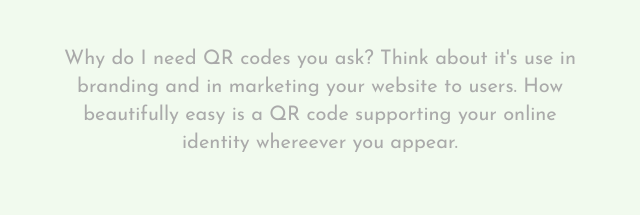
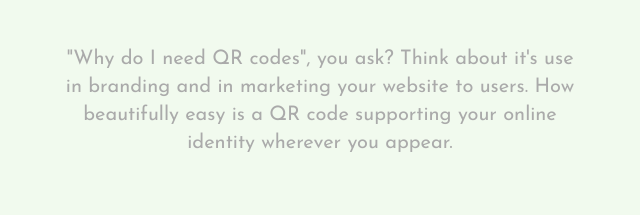
Before and after one commit to Afolabi-bit/qr-image-generator, a website: page index.html in a window 1280 px wide. Shown: the part 435-650 px from the top of the page, 32-672 px from the left. Drawn offline with nearby package versions, Linux system fonts and the light colour scheme.

Commit message:
additions

```diff
--- a/index.html
+++ b/index.html
@@ -44,8 +44,8 @@
                     pasting one link at a time below.
                 </p>
                 <p class="text-grayishBlue text-xl mt-6 mb-32 text-center w-5/6 md:mb-28">
-                    Why do I need QR codes you ask? Think about it's use in branding and in marketing your website to users.
-                    How beautifully easy is a QR code supporting your online identity whereever you appear.
+                    "Why do I need QR codes", you ask? Think about it's use in branding and in marketing your website to users.
+                    How beautifully easy is a QR code supporting your online identity wherever you appear.
                 </p>
                 <form id="form" class="p-6 w-4/5 bg-powderBlue rounded-lg shadow-lg flex flex-col
                 items-start md:px-8">
```
